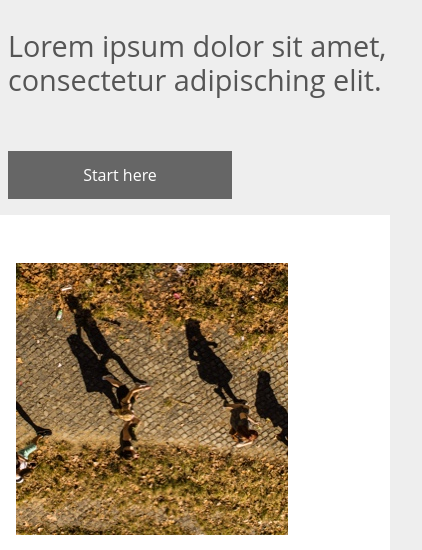
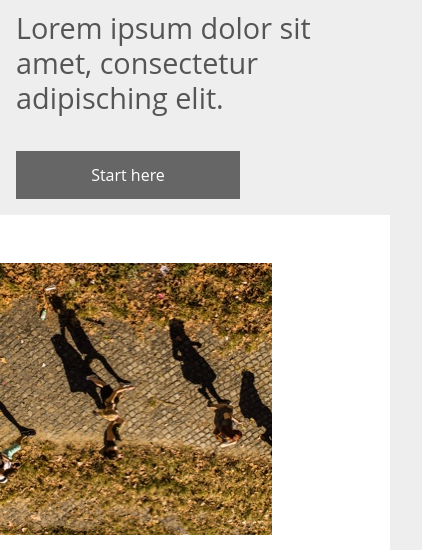
Before and after one commit to shineyk/ColmarAcademy, a plain HTML site: page index.html in a window 390 px wide. Shown: the part 539-1089 px from the top of the page, 422 px wide, since content can reach past the window. Drawn offline with Linux system fonts and the light colour scheme; a web font is replaced by a local one.

Commit message:
Fixed width for middle divs for mobile

```diff
--- a/resources/css/style.css
+++ b/resources/css/style.css
@@ -191,7 +191,7 @@ p {
 	}
 
 	.banner-content {
-		width: 100%;
+		width: auto;
 		padding: 0 0 0 1rem;
 		margin: 0;
 		justify-content: space-between;
@@ -315,8 +315,8 @@ p {
 	}
 
 	.campus-img, .thesis-img {
-		width: 100%;
-		padding: 1rem;
+		width: auto;
+		padding: 1rem 0;
 	}
 
 	.two-column-container-right {
```
